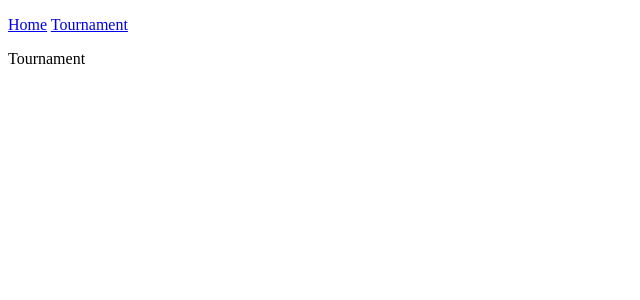
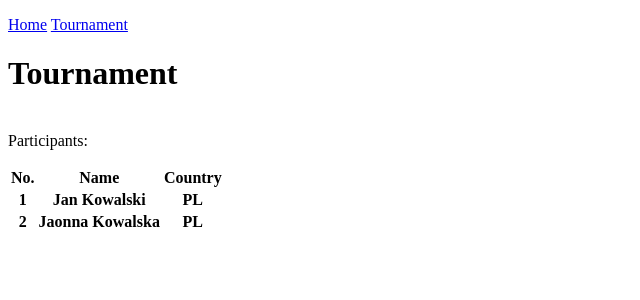
Before and after one commit to pankogito/mahjong-kaszebe-site, a Flask app: page /tournament in a window 1280 px wide. Shown: the top 300 px of the page, without its empty margins (0-640 px from the left). Run offline with Flask 3, Linux system fonts and the light colour scheme; lists and menus that the app fills with data are empty.

Commit message:
Participant List

```diff
--- a/main.py
+++ b/main.py
@@ -11,7 +11,22 @@ def index():
 
 @app.route('/tournament')
 def tournament():
-    content = flask.render_template('tournament_content.html')
+    # mock participants
+    participants = [
+        {'name':'Jan Kowalski', 'country':"PL",},
+        {'name': 'Jaonna Kowalska', 'country': "PL", },
+    ]
+
+    participants_content = ""
+
+    for number,participant in enumerate(participants, 1):
+        participants_content += flask.render_template(
+            'participant_content.html',
+            number = number,
+            **participant
+        )
+
+    content = flask.render_template('tournament_content.html', participants = participants_content)
 
     return flask.render_template('page.html', content=content)
 
--- /dev/null
+++ b/templates/participant_content.html
@@ -0,0 +1,5 @@
+<tr>
+    <th>{{number }}</th>
+    <th>{{ name }}</th>
+    <th>{{ country }}</th>
+</tr>
--- a/templates/tournament_content.html
+++ b/templates/tournament_content.html
@@ -1,3 +1,15 @@
+<h1>
+    Tournament
+</h1>
 <p>
-    Tournament
+    <br/>
+    Participants:
+    <table>
+        <tr>
+            <th>No.</th>
+            <th>Name</th>
+            <th>Country</th>
+        </tr>
+        {{ participants|safe}}
+    </table>
 </p>
```
